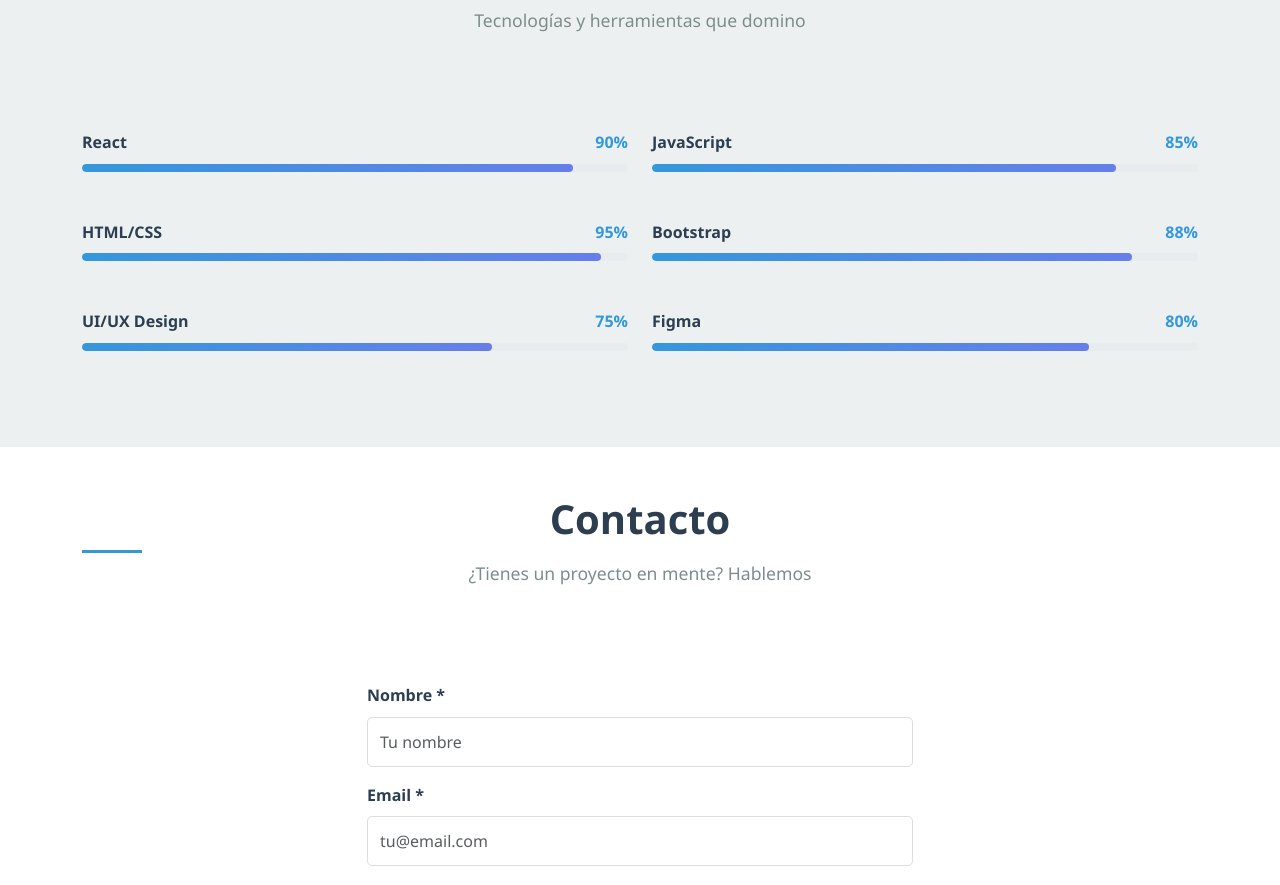
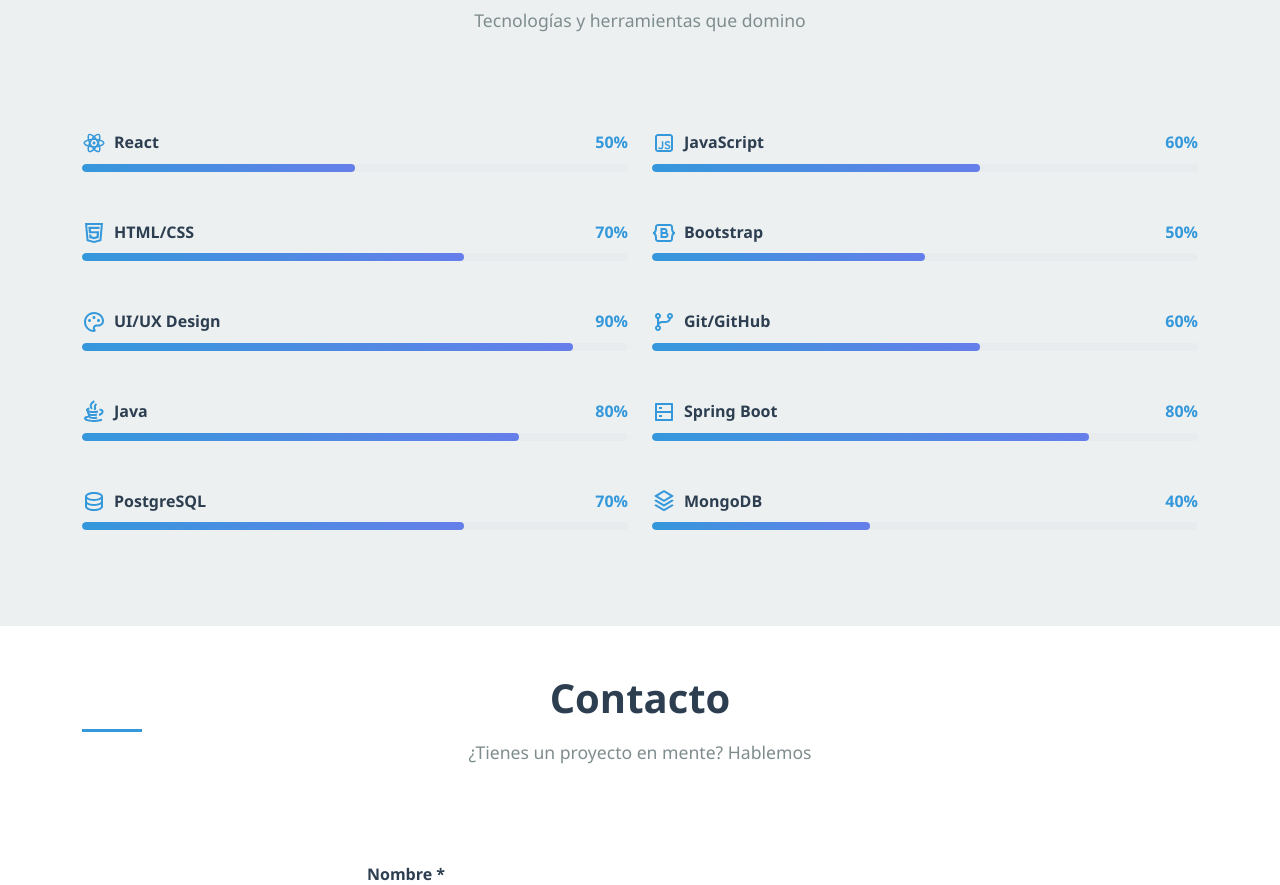
Before and after one commit to JuanTriana27/Linkdin, a React (Create React App) app: page / in a window 1280 px wide. Shown: the part 1560-2445 px from the top of the page. Built offline with nearby package versions, Linux system fonts and the light colour scheme; no server answers.

Commit message:
third commit

```diff
--- a/src/components/Hero.jsx
+++ b/src/components/Hero.jsx
@@ -51,7 +51,7 @@
                 </Modal.Header>
                 <Modal.Body style={{ height: '80vh' }}>
                     <iframe
-                        src="/PDF/Profile.pdf"
+                        src="/assets/PDF/Profile.pdf"
                         title="CV"
                         width="100%"
                         height="100%"
--- a/src/components/Skills.jsx
+++ b/src/components/Skills.jsx
@@ -1,16 +1,32 @@
 // src/components/Skills.js
 import React from 'react';
 import { Container, Row, Col, ProgressBar } from 'react-bootstrap';
+import {
+    RiReactjsLine,
+    RiJavascriptLine,
+    RiHtml5Line,
+    RiBootstrapLine,
+    RiPaletteLine,
+    RiGitBranchLine,
+    RiJavaLine,
+    RiServerLine,
+    RiDatabase2Line,
+    RiStackLine
+} from '@remixicon/react';
 import '../../src/styles/Skills.css';
 
 const Skills = () => {
     const skills = [
-        { name: 'React', level: 90 },
-        { name: 'JavaScript', level: 85 },
-        { name: 'HTML/CSS', level: 95 },
-        { name: 'Bootstrap', level: 88 },
-        { name: 'UI/UX Design', level: 75 },
-        { name: 'Figma', level: 80 }
+        { name: 'React', level: 50, icon: <RiReactjsLine /> },
+        { name: 'JavaScript', level: 60, icon: <RiJavascriptLine /> },
+        { name: 'HTML/CSS', level: 70, icon: <RiHtml5Line /> },
+        { name: 'Bootstrap', level: 50, icon: <RiBootstrapLine /> },
+        { name: 'UI/UX Design', level: 90, icon: <RiPaletteLine /> },
+        { name: 'Git/GitHub', level: 60, icon: <RiGitBranchLine /> },
+        { name: 'Java', level: 80, icon: <RiJavaLine /> },
+        { name: 'Spring Boot', level: 80, icon: <RiServerLine /> },
+        { name: 'PostgreSQL', level: 70, icon: <RiDatabase2Line /> },
+        { name: 'MongoDB', level: 40, icon: <RiStackLine /> },
     ];
 
     return (
@@ -27,7 +43,12 @@
                         <Col key={index} lg={6} className="mb-4">
                             <div className="skill-item">
                                 <div className="skill-header d-flex justify-content-between mb-2">
-                                    <span className="skill-name">{skill.name}</span>
+                                    <div className="d-flex align-items-center">
+                                        <span className="skill-icon me-2">
+                                            {skill.icon}
+                                        </span>
+                                        <span className="skill-name">{skill.name}</span>
+                                    </div>
                                     <span className="skill-percentage">{skill.level}%</span>
                                 </div>
                                 <ProgressBar
--- a/src/styles/Skills.css
+++ b/src/styles/Skills.css
@@ -28,3 +28,39 @@
     color: var(--secondary-color);
     font-weight: 600;
 }
+
+/* src/styles/Skills.css */
+.skill-icon {
+    display: flex;
+    align-items: center;
+    color: var(--secondary-color);
+    font-size: 1.2rem;
+}
+
+.skill-name {
+    font-weight: 600;
+    color: var(--primary-color);
+}
+
+.skill-percentage {
+    color: var(--secondary-color);
+    font-weight: 600;
+}
+
+.skill-progress {
+    height: 8px;
+    background-color: #e9ecef;
+    border-radius: 10px;
+    overflow: hidden;
+}
+
+.skill-progress .progress-bar {
+    background: linear-gradient(45deg, var(--secondary-color), #667eea);
+    border-radius: 10px;
+    transition: width 1.5s ease-in-out;
+}
+
+/* Asegurar que el header de la skill esté alineado */
+.skill-header {
+    align-items: center;
+}
```
Also changed, not shown: package.json (+11 -14 lines), 1 other file (tests, documents, lock files or other folders).
